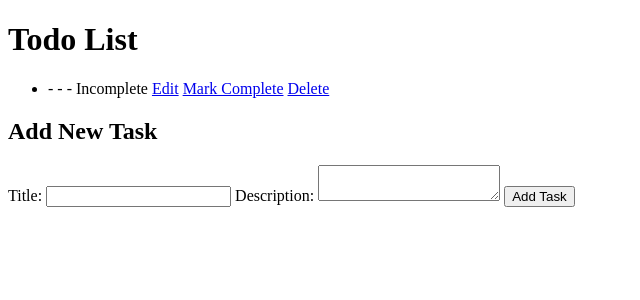
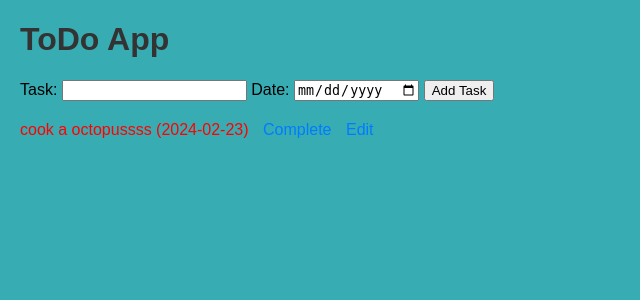
Before and after one commit to BenelliVinchi/To_Do_App, a Flask app: page / in a window 1280 px wide. Shown: the top 300 px of the page, without its empty margins (0-640 px from the left). Run offline with Flask 3, Linux system fonts and the light colour scheme; data comes from the database, SQL or seed files in the repository.

Commit message:
Add files via upload

```diff
--- a/templates/index.html
+++ b/templates/index.html
@@ -1,30 +1,34 @@
 <!DOCTYPE html>
 <html lang="en">
-<head>
-    <meta charset="UTF-8">
-    <meta name="viewport" content="width=device-width, initial-scale=1.0">
-    <title>Todo App</title>
-</head>
+    <head>
+        <meta charset="UTF-8">
+        <meta http-equiv="X-UA-Compatible" content="IE=edge">
+        <meta name="viewport" content="width=device-width, initial-scale=1.0">
+        <title>ToDo App</title>
+        <link rel="stylesheet" href="{{ url_for('static', filename='style.css') }}">
+    </head>
+
 <body>
-    <h1>Todo List</h1>
+    <h1>ToDo App</h1>
+    <form action="/add_task" method="post">
+        <label for="task">Task:</label>
+        <input type="text" id="task" name="task" required>
+        <label for="date">Date:</label>
+        <input type="date" id="date" name="date" required>
+        <button type="submit">Add Task</button>
+    </form>
     <ul>
         {% for task in tasks %}
-            <li>
-                {{ task.title }} - {{ task.description }} - {{ task.date_created }} - {{ "Completed" if task.completed else "Incomplete" }}
-                <a href="{{ url_for('edit_task', id=task.id) }}">Edit</a>
-                <a href="{{ url_for('complete_task', id=task.id) }}">Mark {{ "Incomplete" if task.completed else "Complete" }}</a>
-                <a href="{{ url_for('delete_task', id=task.id) }}">Delete</a>
+            <li style="color: {% if task.complete %}green{% else %}red{% endif %}">
+                {{ task.text }} ({{ task.date }})
+                {% if not task.complete %}
+                    <a href="/complete_task/{{ task.id }}">Complete</a>
+                {% else %}
+                    <a href="/incomplete_task/{{ task.id }}">Incomplete</a>
+                {% endif %}
+                <a href="/edit_task/{{ task.id }}">Edit</a>
             </li>
         {% endfor %}
     </ul>
-
-    <h2>Add New Task</h2>
-    <form action="/add" method="POST">
-        <label>Title:</label>
-        <input type="text" name="title" required>
-        <label>Description:</label>
-        <textarea name="description"></textarea>
-        <button type="submit">Add Task</button>
-    </form>
 </body>
 </html>
```
Also changed, not shown: templates/edit.html (+14 -11 lines), 1 other file.
